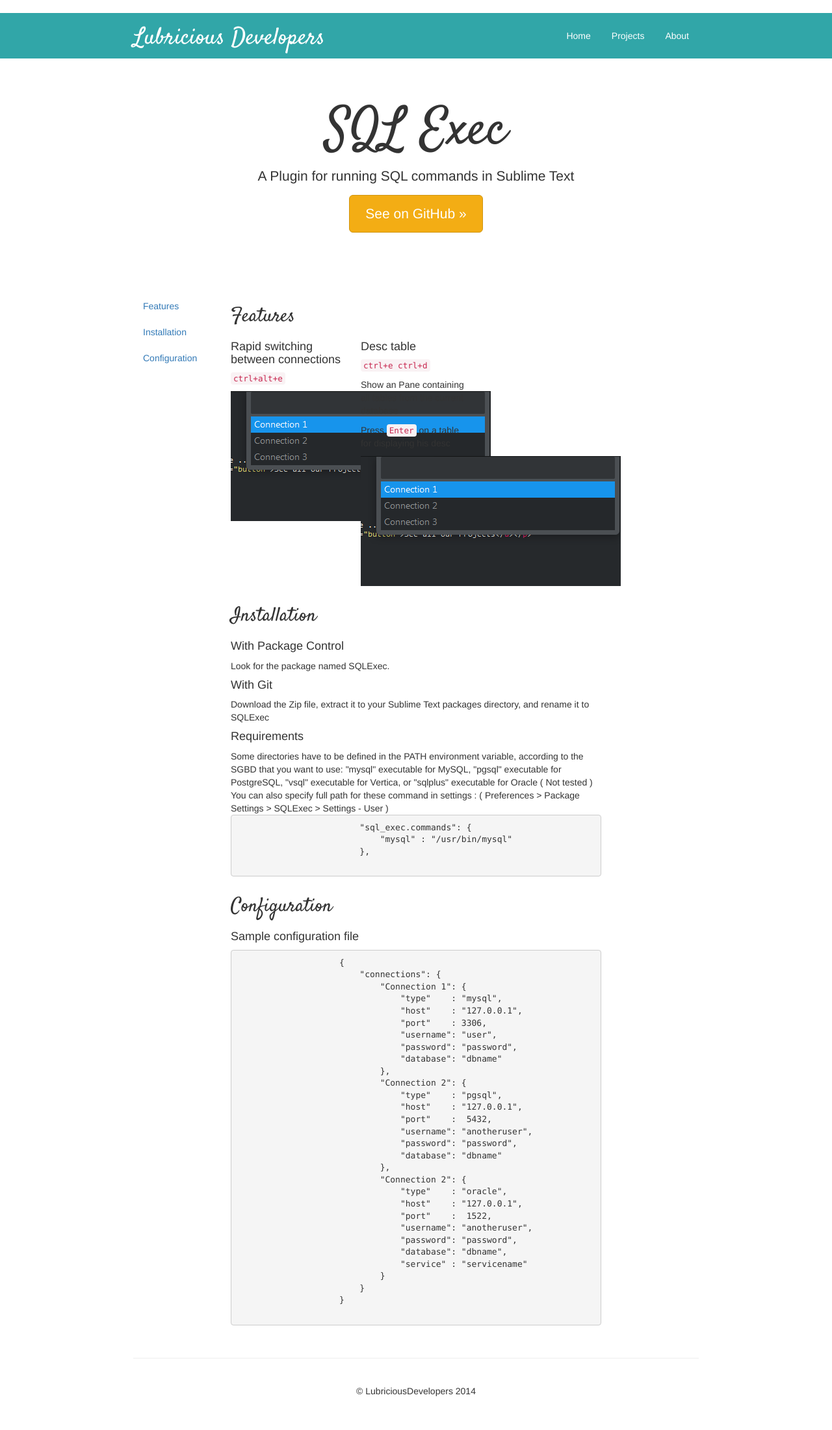
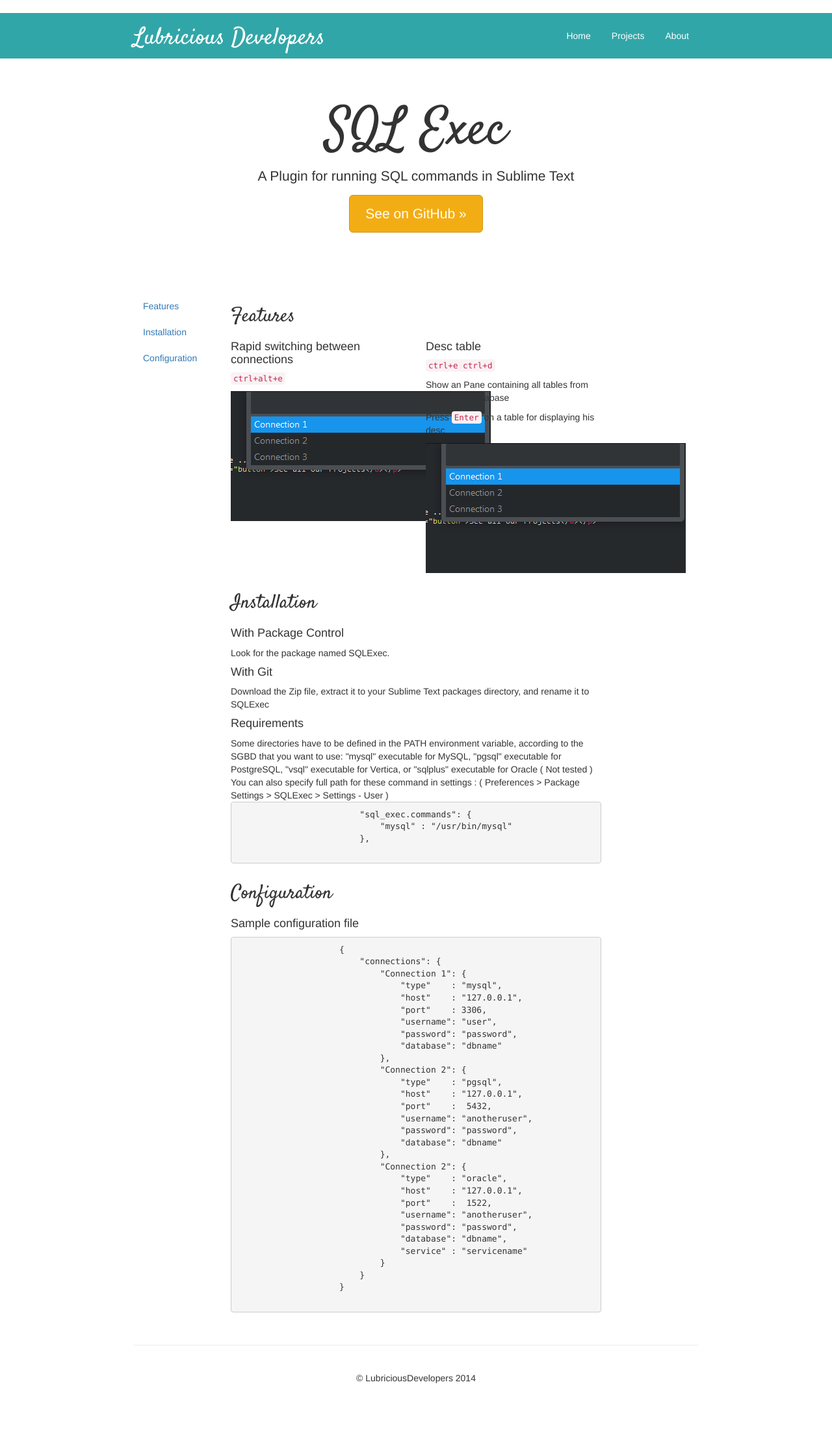
Before and after one commit to LubriciousDevelopers/lubriciousdevelopers.github.io, a Jekyll site: the page built from projects/sublime-sql-exec/index.html, in a window 1280 px wide. Shown: the whole page at 65% size. Built offline with Jekyll 4.4.1, drawn with Linux system fonts in a browser that asks for light colours; nearby versions of some CDN libraries.

Commit message:
Complete sql exec doc

```diff
--- a/projects/sublime-sql-exec/index.html
+++ b/projects/sublime-sql-exec/index.html
@@ -25,12 +25,12 @@
         <h2 id="features">Features</h2>
 
             <div class="row">
-                <div class="col-lg-4">
+                <div class="col-lg-6">
                     <h4>Rapid switching between connections</h4>
                     <p><code>ctrl+alt+e</code></p>
                     <p><img src="images/switch.png"/></p>
                 </div>
-                <div class="col-lg-4">
+                <div class="col-lg-6">
                     <h4>Desc table</h4>
                     <p><code>ctrl+e ctrl+d</code></p>
                     <p>Show an Pane containing all tables from the current database</p>
```
